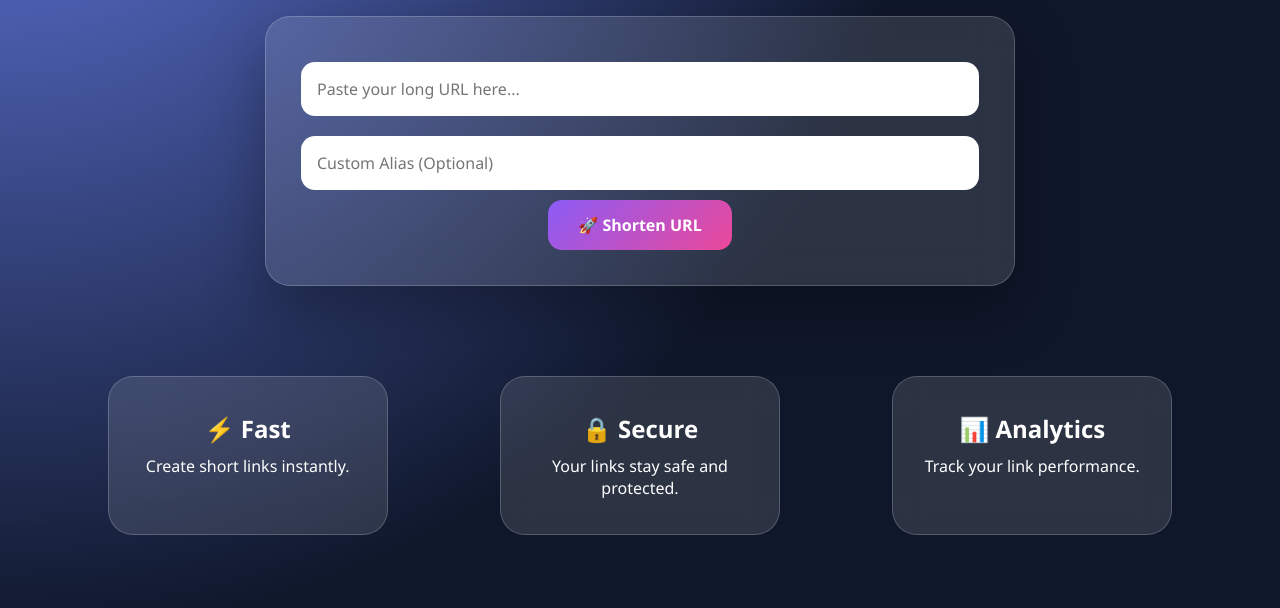
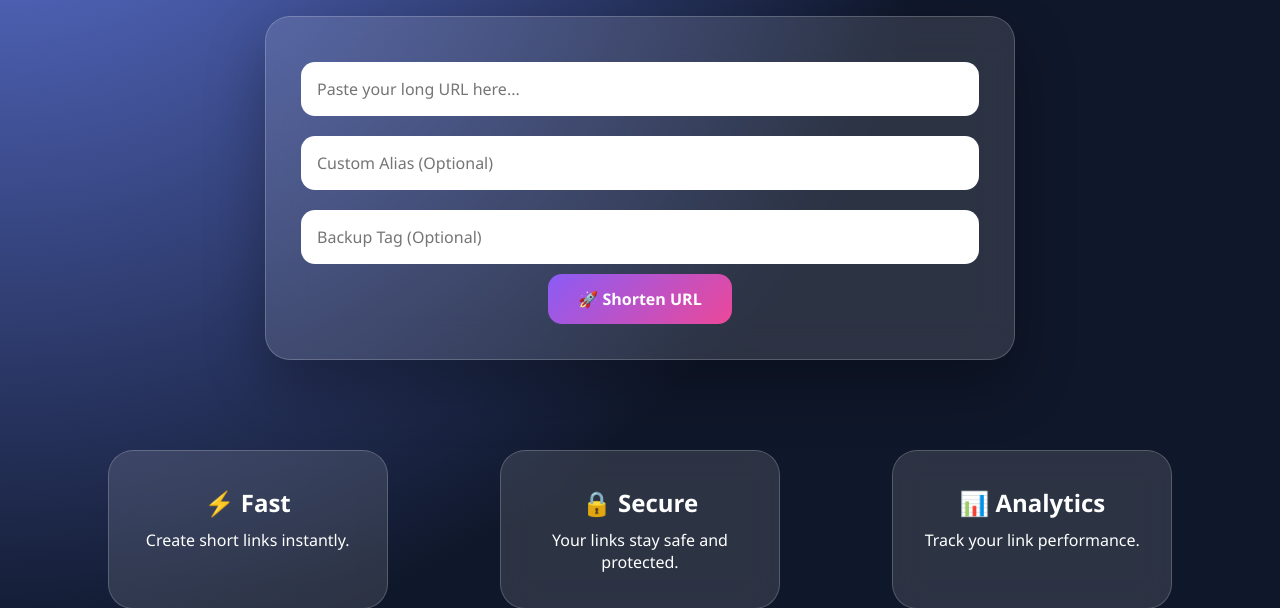
Before and after one commit to Khanarm/Url-shortnar-ashrot, a Flask app: page / in a window 1280 px wide. Shown: the part 291-899 px from the top of the page. Run offline with Flask 3, Linux system fonts and the light colour scheme.

Commit message:
Update index.html

```diff
--- a/templates/index.html
+++ b/templates/index.html
@@ -44,6 +44,12 @@ Home - URL Shortener
             name="custom_alias"
             placeholder="Custom Alias (Optional)"
             maxlength="30">
+
+
+            <input
+            type="text"
+            name="backup_tag"
+            placeholder="Backup Tag (Optional)">
 
 
 
```
